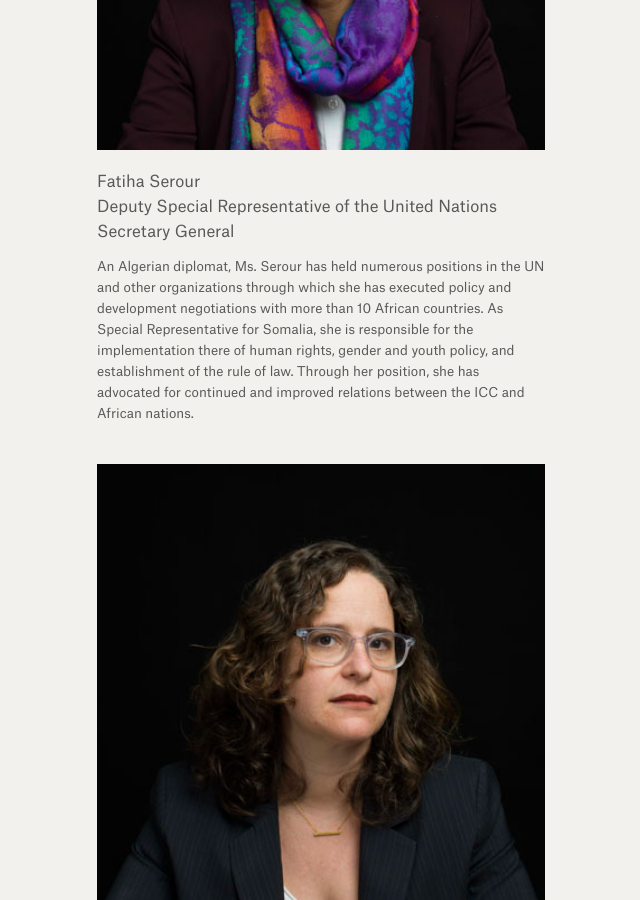
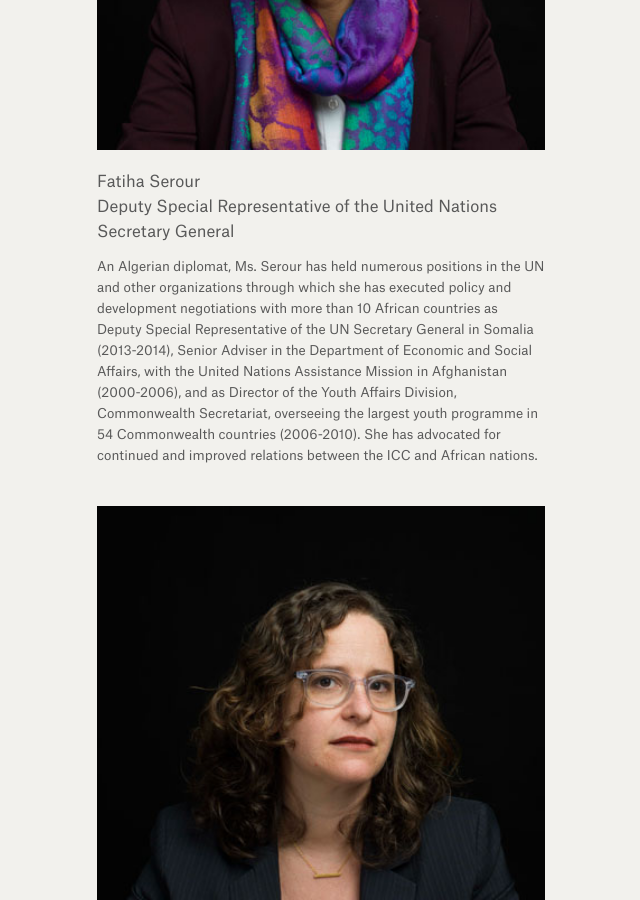
Before and after one commit to weights-and-measures/weights-and-measures.github.io, a Jekyll site: the page built from photographs.html, in a window 1280 px wide and 900 px high, scrolled down 20875 px. Shown: the whole window, without its empty margins (319-959 px from the left). Built offline with Jekyll 4.4.1, drawn with Linux system fonts in a browser that asks for light colours.

Commit message:
Updated D32

```diff
--- a/_photographs/d32.markdown
+++ b/_photographs/d32.markdown
@@ -9,4 +9,4 @@ position: 28
 Fatiha Serour <br> Deputy Special Representative of the United Nations Secretary General
 
 
-An Algerian diplomat, Ms. Serour has held numerous positions in the UN and other organizations through which she has executed policy and development negotiations with more than 10 African countries. As Special Representative for Somalia, she is responsible for the implementation there of human rights, gender and youth policy, and establishment of the rule of law. Through her position, she has advocated for continued and improved relations between the ICC and African nations.
+An Algerian diplomat, Ms. Serour has held numerous positions in the UN and other organizations through which she has executed policy and development negotiations with more than 10 African countries as Deputy Special Representative of the UN Secretary General in Somalia (2013-2014), Senior Adviser in the Department of Economic and Social Affairs, with the United Nations Assistance Mission in Afghanistan (2000-2006), and as Director of the Youth Affairs Division, Commonwealth Secretariat, overseeing the largest youth programme in 54 Commonwealth countries (2006-2010). She has advocated for continued and improved relations between the ICC and African nations.
```
